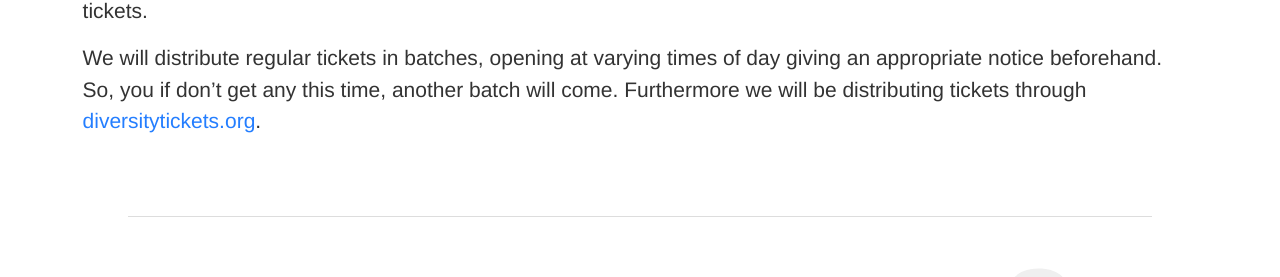
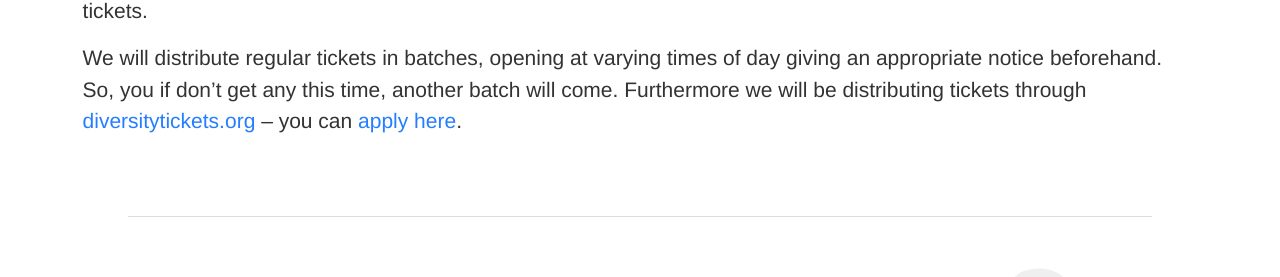
Before and after one commit to RustFestEU/blog.rustfest.eu, a Jekyll site: the page built from _posts/2016-07-28-ticket-sales-start-monday-august-1st.md, in a window 1280 px wide. Shown: the part 1475-1752 px from the top of the page. Built offline with Jekyll 4.4.1, drawn with Linux system fonts in a browser that asks for light colours.

Commit message:
link to diversity tickets

```diff
--- a/_posts/2016-07-28-ticket-sales-start-monday-august-1st.md
+++ b/_posts/2016-07-28-ticket-sales-start-monday-august-1st.md
@@ -14,4 +14,4 @@ Starting Monday August 1st from 3pm (CEST) you can purchase supporter and View S
 
 Regular tickets will be **125€** (148,75€ incl. VAT), supporter tickets are priced at 250€. Until August 12th you can get the View Source combo ticket for 350€, which will be 450€ after that. A student discount of 20% will be available on regular tickets.
 
-We will distribute regular tickets in batches, opening at varying times of day giving an appropriate notice beforehand. So, you if don't get any this time, another batch will come. Furthermore we will be distributing tickets through [diversitytickets.org](http://diversitytickets.org).
+We will distribute regular tickets in batches, opening at varying times of day giving an appropriate notice beforehand. So, you if don't get any this time, another batch will come. Furthermore we will be distributing tickets through [diversitytickets.org](http://diversitytickets.org) – you can [apply here](https://diversitytickets.org/events/35).
--- a/index.html
+++ b/index.html
@@ -164,7 +164,7 @@ bodytags: with-hero
       * For a 20%-student discount please use the <em>STUDENT</em>-code at checkout. You will have to provide a proof in form of an <a href="https://www.isic.org/">International Student Identity Card</a> or proof of matriculation in German, English, Hungarian or Ukrainian (a <a href="https://de.wikipedia.org/wiki/Studierendenausweis">Studentenausweis</a> is sufficient) when picking up your conference badge.
     </p>
     <p class="smallprint">
-      Prices are advertised excluding VAT (where applicable). All sales are final. Tickets grant access to the conference, including food and drinks. The <a href="/code-of-conduct/">Code of Conduct</a> applies. Sales are awarded on a first-come-first-serve basis, but are sold in batches. Registration for workshops will be handled separately.
+      Prices are advertised excluding VAT (where applicable). All sales are final. Tickets grant access to the conference, including food and drinks. The <a href="/code-of-conduct/">Code of Conduct</a> applies. Sales are awarded on a first-come-first-serve basis, but are sold in batches. We also have diversity tickets available – you can <a href="https://diversitytickets.org/events/35">apply here</a>. Registration for workshops will be handled separately.
     </p>
   </section>
 </div>
```
